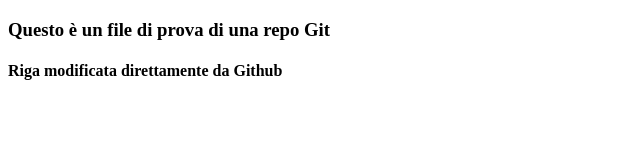
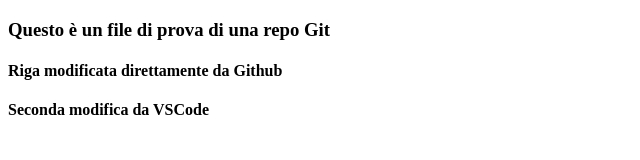
Before and after one commit to dadegi/FS0425-Lezione2, a plain HTML site: page prova.html in a window 1280 px wide. Shown: the whole page, without its empty margins (0-640 px from the left). Drawn offline with Linux system fonts and the light colour scheme.

Commit message:
Seconda modifica

```diff
--- a/prova.html
+++ b/prova.html
@@ -8,5 +8,6 @@
 <body>
     <h3>Questo è un file di prova di una repo Git</h3>
     <h4>Riga modificata direttamente da Github</h4>
+    <h4>Seconda modifica da VSCode</h4>
 </body>
 </html>
```
